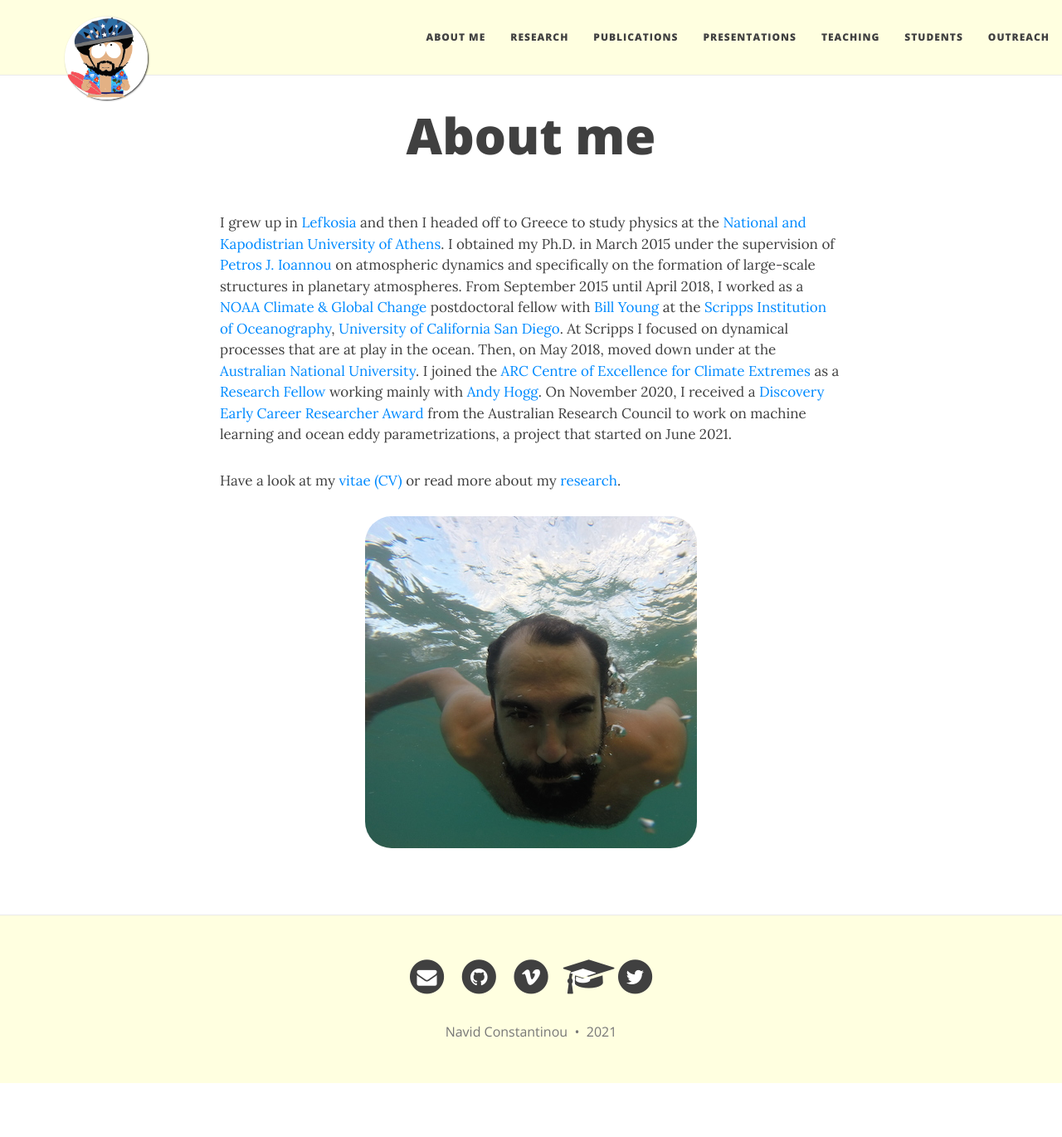
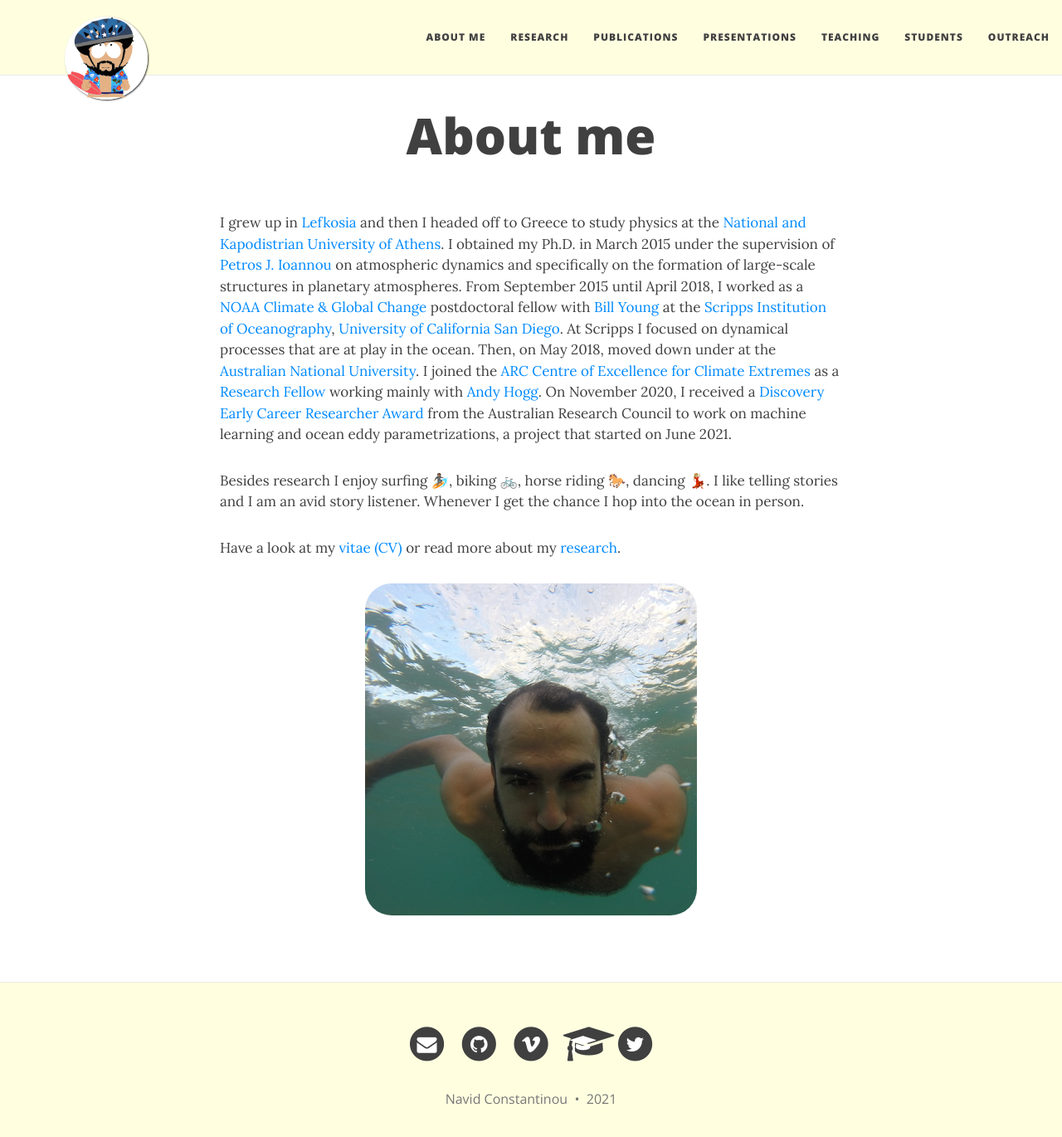
Before and after one commit to navidcy/navidcy.github.io, a Jekyll site: the page built from aboutme.md, in a window 1280 px wide and 1386 px high. Shown: the top 1370 px of the window at 83% size. Built offline with Jekyll 4.4.1, drawn with Linux system fonts in a browser that asks for light colours; nearby versions of some CDN libraries.

Commit message:
adds hobbies

```diff
--- a/aboutme.md
+++ b/aboutme.md
@@ -6,6 +6,8 @@
 
 
 I grew up in [Lefkosia][lefkosia-site] and then I headed off to Greece to study physics at the [National and Kapodistrian University of Athens][uoa-site]. I obtained my Ph.D. in March 2015 under the supervision of [Petros J. Ioannou][pji-site] on atmospheric dynamics and specifically on the formation of large-scale structures in planetary atmospheres. From September 2015 until April 2018, I worked as a [NOAA Climate & Global Change][noaa-site] postdoctoral fellow with [Bill Young][bill-site] at the [Scripps Institution of Oceanography][scripps-site], [University of California San Diego][ucsd-site]. At Scripps I focused on dynamical processes that are at play in the ocean. Then, on May 2018, moved down under at the [Australian National University][anu-site]. I joined the [ARC Centre of Excellence for Climate Extremes][arc-site] as a [Research Fellow][arc-profile] working mainly with [Andy Hogg][andy-site]. On November 2020, I received a [Discovery Early Career Researcher Award][decra2021] from the Australian Research Council to work on machine learning and ocean eddy parametrizations, a project that started on June 2021.
+
+Besides research I enjoy surfing 🏄🏽, biking 🚲, horse riding 🐎, dancing 💃🏼. I like telling stories and I am an avid story listener. Whenever I get the chance I hop into the ocean in person.
 
 Have a look at my [vitae (CV)](http://nbviewer.jupyter.org/github/navidcy/NavidVitae/blob/master/cv.pdf) or read more about my [research](../research/).
 
```
